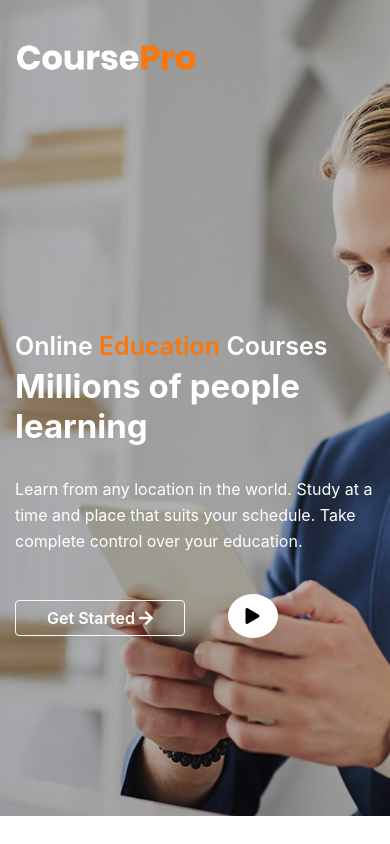
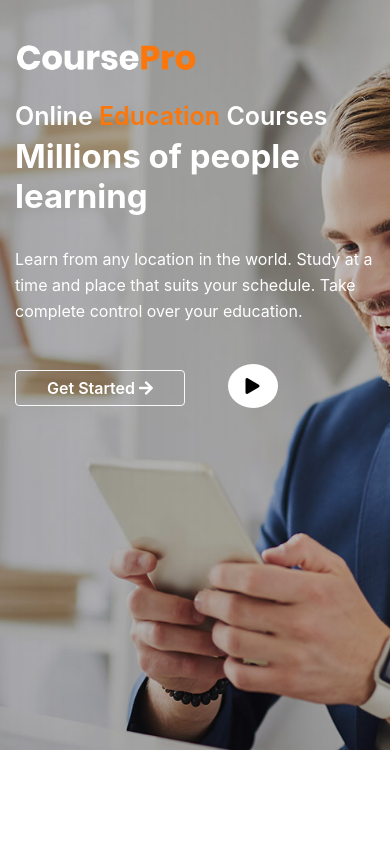
Before and after one commit to HangThanhTuan/HangThanhTuan.github.io, a plain HTML site: page index.html in a window 390 px wide. Shown: the top 844 px of the page. Drawn offline with Linux system fonts and the light colour scheme.

Commit message:
Update style.css

```diff
--- a/public/css/style.css
+++ b/public/css/style.css
@@ -1042,6 +1042,9 @@ footer {
         line-height: 40px;
         margin-bottom: 15px;
     }
+    .h-content {
+        margin: 0px;
+    }
     .white,
     .orange {
         font-size: 25px;
```
